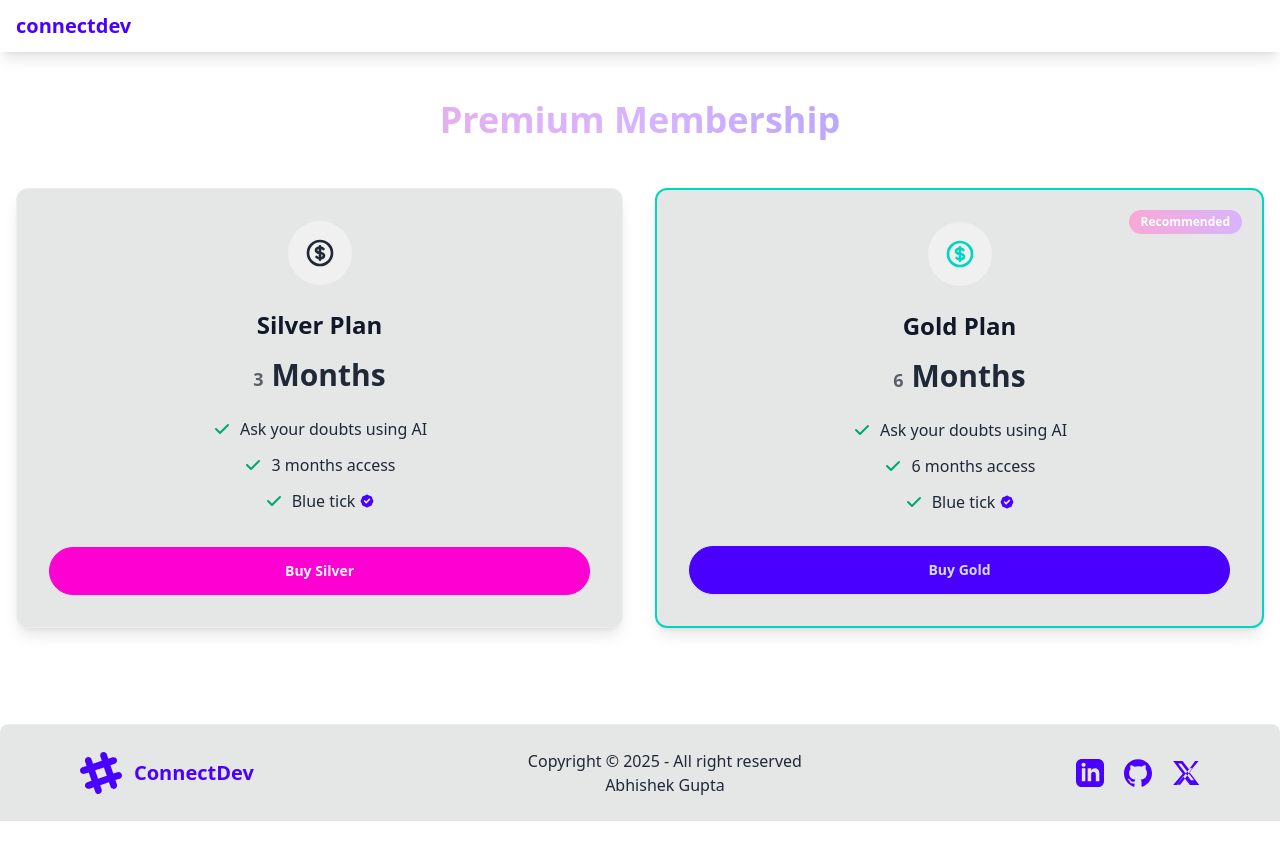
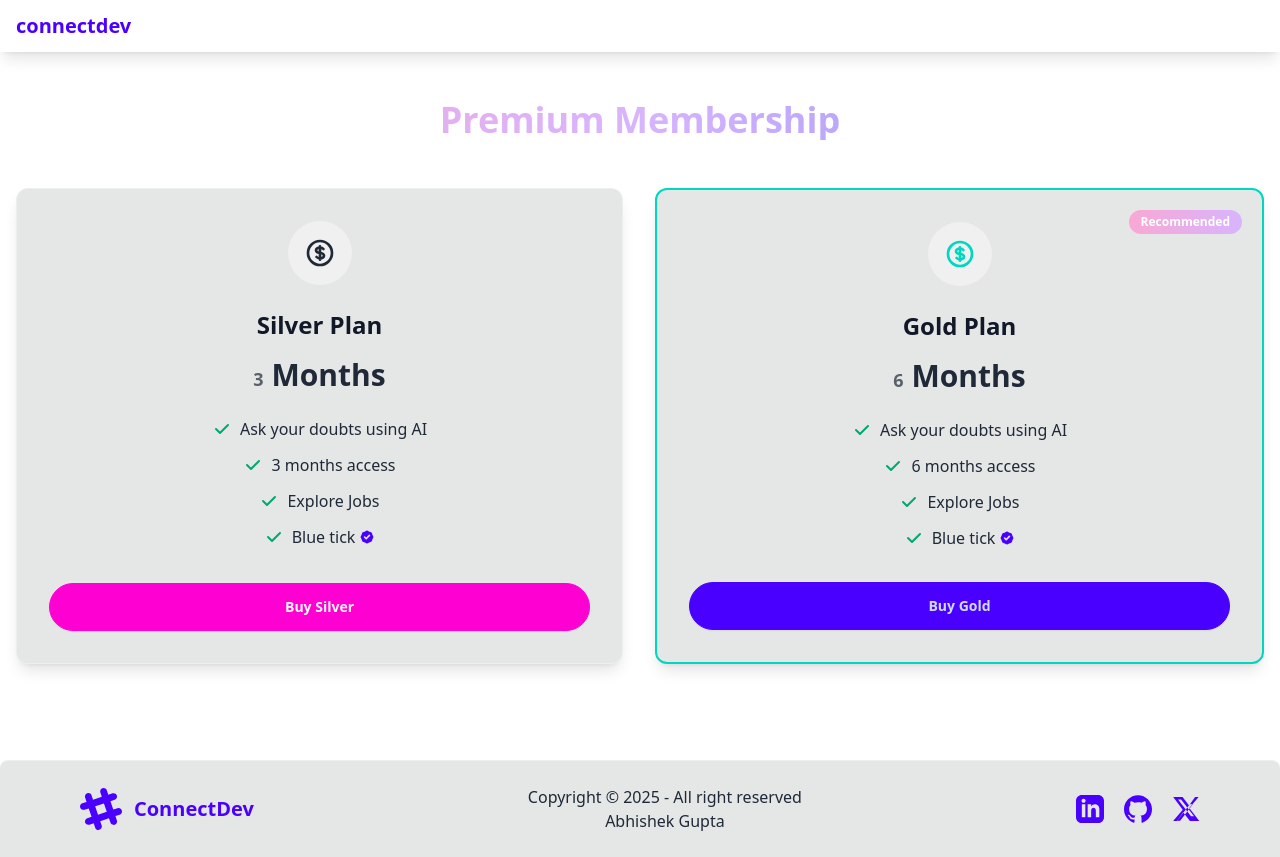
Before and after one commit to abhishekGupta18/connectDev_FE, a React (Vite) app: page /premium in a window 1280 px wide. Before the commit the page ends 821 px from the top, so only its background shows below. Built offline with nearby package versions, Linux system fonts and the light colour scheme; no server answers.

Commit message:
made minor style changes

```diff
--- a/package.json
+++ b/package.json
@@ -16,9 +16,11 @@
     "@reduxjs/toolkit": "^2.5.0",
     "axios": "^1.7.9",
     "dom": "^0.0.3",
+    "framer-motion": "^12.7.4",
     "primereact": "^10.9.1",
     "react": "^18.3.1",
     "react-dom": "^18.3.1",
+    "react-icons": "^5.5.0",
     "react-redux": "^9.2.0",
     "react-router-dom": "^7.1.1",
     "router": "^1.3.8",
--- a/src/App.jsx
+++ b/src/App.jsx
@@ -57,6 +57,7 @@
             <Route path="/events" element={<Events />} />
             <Route path="/events/addEvent" element={<AddEvent />} />
 
+
           </Route>
 
         </Routes>
--- a/src/Components/Premium.jsx
+++ b/src/Components/Premium.jsx
@@ -109,6 +109,12 @@
                                 <svg xmlns="http://www.w3.org/2000/svg" className="h-5 w-5 mr-2 text-success" viewBox="0 0 20 20" fill="currentColor">
                                     <path fillRule="evenodd" d="M16.707 5.293a1 1 0 010 1.414l-8 8a1 1 0 01-1.414 0l-4-4a1 1 0 011.414-1.414L8 12.586l7.293-7.293a1 1 0 011.414 0z" clipRule="evenodd" />
                                 </svg>
+                                Explore Jobs
+                            </li>
+                            <li className="flex items-center justify-center">
+                                <svg xmlns="http://www.w3.org/2000/svg" className="h-5 w-5 mr-2 text-success" viewBox="0 0 20 20" fill="currentColor">
+                                    <path fillRule="evenodd" d="M16.707 5.293a1 1 0 010 1.414l-8 8a1 1 0 01-1.414 0l-4-4a1 1 0 011.414-1.414L8 12.586l7.293-7.293a1 1 0 011.414 0z" clipRule="evenodd" />
+                                </svg>
                                 <span className="flex items-center">
                                     Blue tick
                                     <svg xmlns="http://www.w3.org/2000/svg" className="h-4 w-4 ml-1 text-primary" viewBox="0 0 20 20" fill="currentColor">
@@ -166,6 +172,12 @@
                                 <svg xmlns="http://www.w3.org/2000/svg" className="h-5 w-5 mr-2 text-success" viewBox="0 0 20 20" fill="currentColor">
                                     <path fillRule="evenodd" d="M16.707 5.293a1 1 0 010 1.414l-8 8a1 1 0 01-1.414 0l-4-4a1 1 0 011.414-1.414L8 12.586l7.293-7.293a1 1 0 011.414 0z" clipRule="evenodd" />
                                 </svg>
+                                Explore Jobs
+                            </li>
+                            <li className="flex items-center justify-center">
+                                <svg xmlns="http://www.w3.org/2000/svg" className="h-5 w-5 mr-2 text-success" viewBox="0 0 20 20" fill="currentColor">
+                                    <path fillRule="evenodd" d="M16.707 5.293a1 1 0 010 1.414l-8 8a1 1 0 01-1.414 0l-4-4a1 1 0 011.414-1.414L8 12.586l7.293-7.293a1 1 0 011.414 0z" clipRule="evenodd" />
+                                </svg>
                                 <span className="flex items-center">
                                     Blue tick
                                     <svg xmlns="http://www.w3.org/2000/svg" className="h-4 w-4 ml-1 text-primary" viewBox="0 0 20 20" fill="currentColor">
@@ -173,6 +185,8 @@
                                     </svg>
                                 </span>
                             </li>
+
+
                         </ul>
                     </div>
 
--- a/src/Pages/SignUp.jsx
+++ b/src/Pages/SignUp.jsx
@@ -37,6 +37,7 @@
             navigate("/profile")
         } catch (e) {
             setError(e.response?.data || "Signup failed")
+            setOtpBox(false)
             console.error(e.response?.data)
         }
     }
@@ -46,6 +47,12 @@
             setError("")
             const res = await axios.post(baseURL + "/send-otp", { firstName, lastName, email, password }, { withCredentials: true })
             setOtpBox(true)
+            setTimeout(() => {
+
+                setOtpBox(false)
+
+            }, 240000);
+
 
 
         } catch (e) {
```
Also changed, not shown: 1 other file (tests, documents, lock files or other folders).
